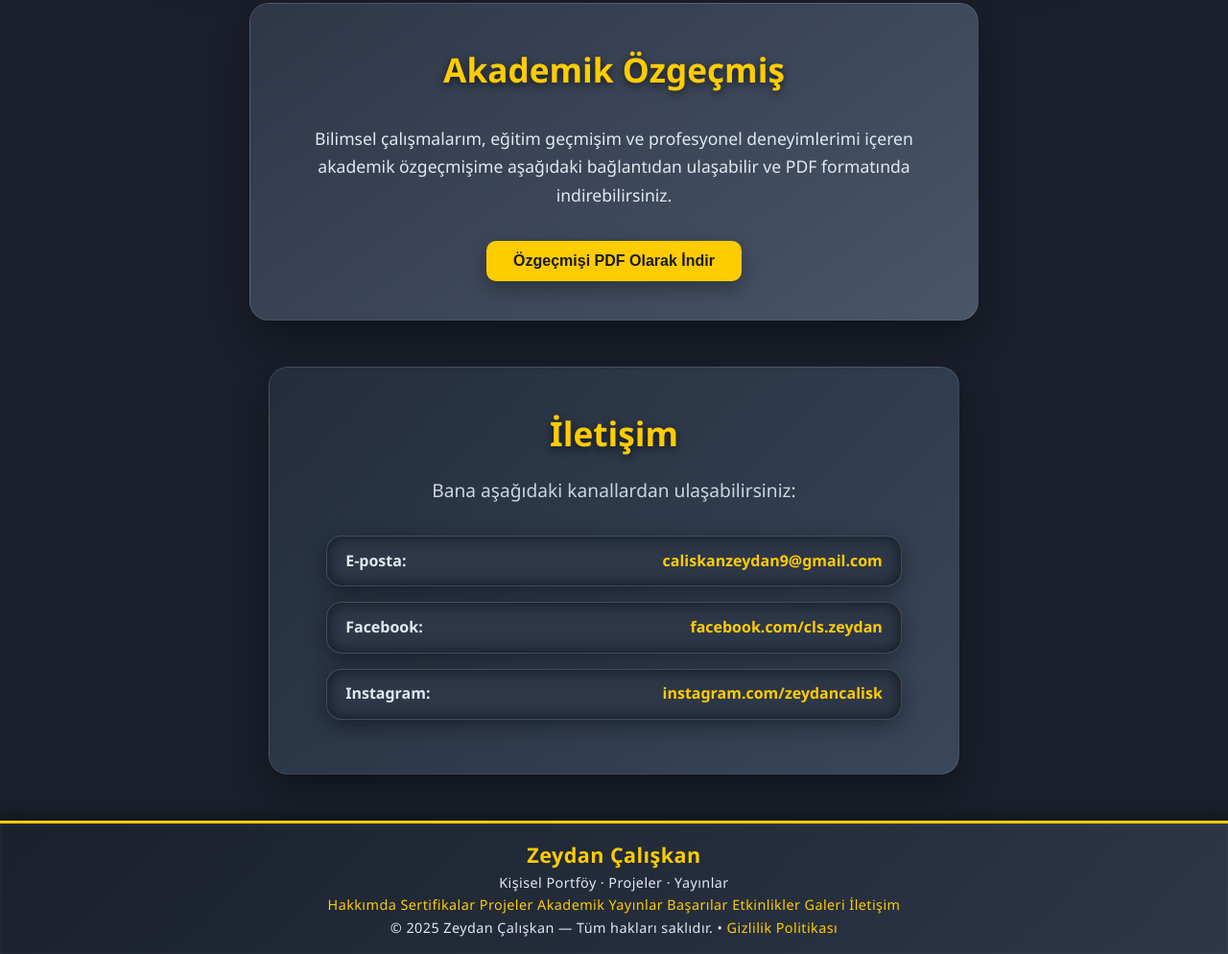
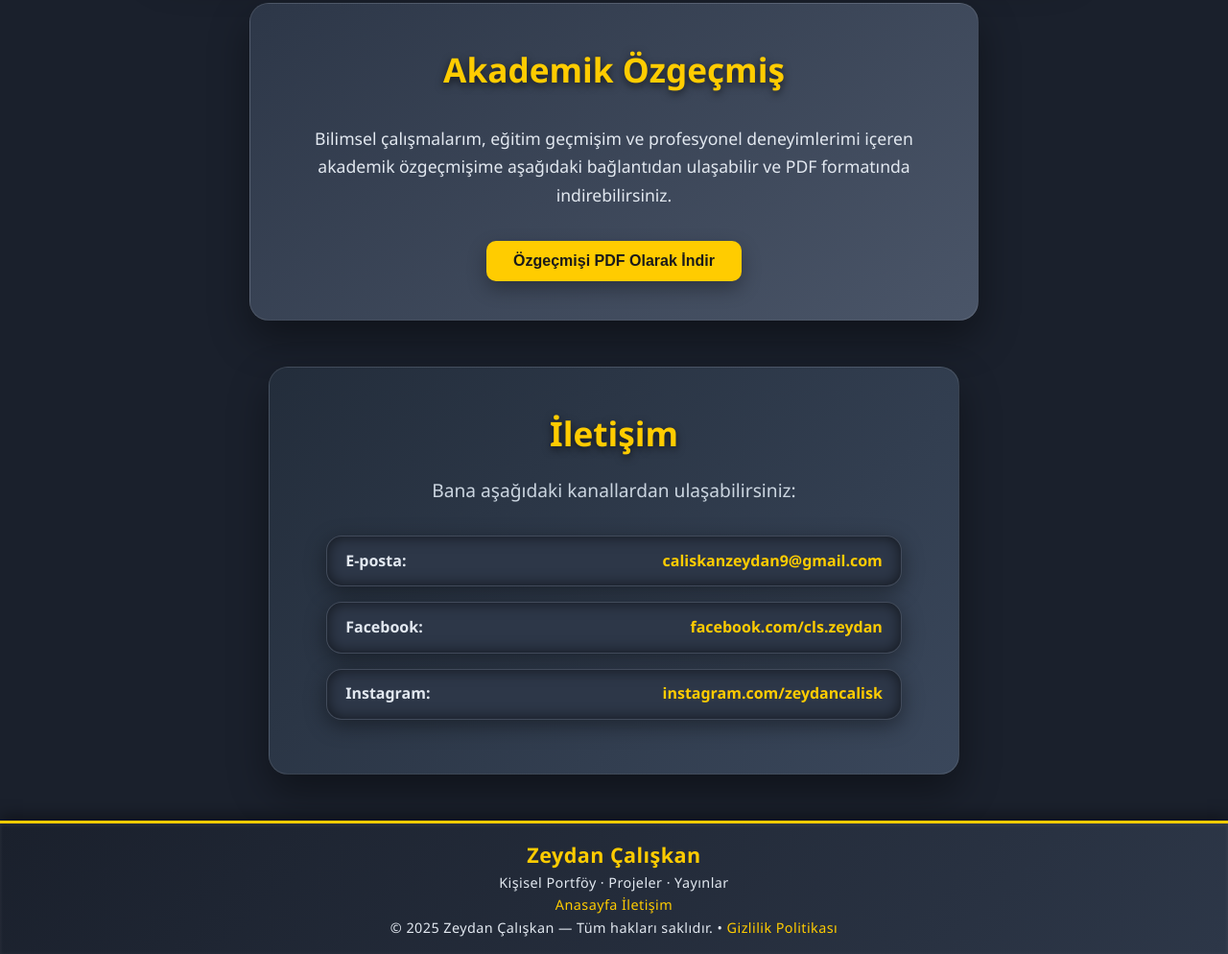
Before and after one commit to zeydanc1/zeydan, a plain HTML site: page galeri.html in a window 1280 px wide. Shown: the part 2059-3053 px from the top of the page at 96% size. Drawn offline with Linux system fonts and the light colour scheme.

Commit message:
temiz yukleme

```diff
--- a/galeri.html
+++ b/galeri.html
@@ -161,14 +161,8 @@
     </div>
 
     <nav class="footer-menu">
-        <a href="#ozet">Hakkımda</a>
-        <a href="#sertifikalar">Sertifikalar</a>
-        <a href="#calismalar">Projeler</a>
-        <a href="#akademik-yayinlar">Akademik Yayınlar</a>
-        <a href="#basarilar">Başarılar</a>
-        <a href="#etkinlikler">Etkinlikler</a>
-        <a href="galeri.html">Galeri</a>
-        <a href="#iletisim">İletişim</a>
+      <a href="index.html">Anasayfa</a>
+      <a href="#iletisim">İletişim</a>
     </nav>
 
     <p class="footer-copy">
```
Also changed, not shown: galerien.html (+2 -8 lines), gizlilikpolitikasi.html (+5 -0 lines), gizlilikpolitikasien.html (+4 -0 lines).
